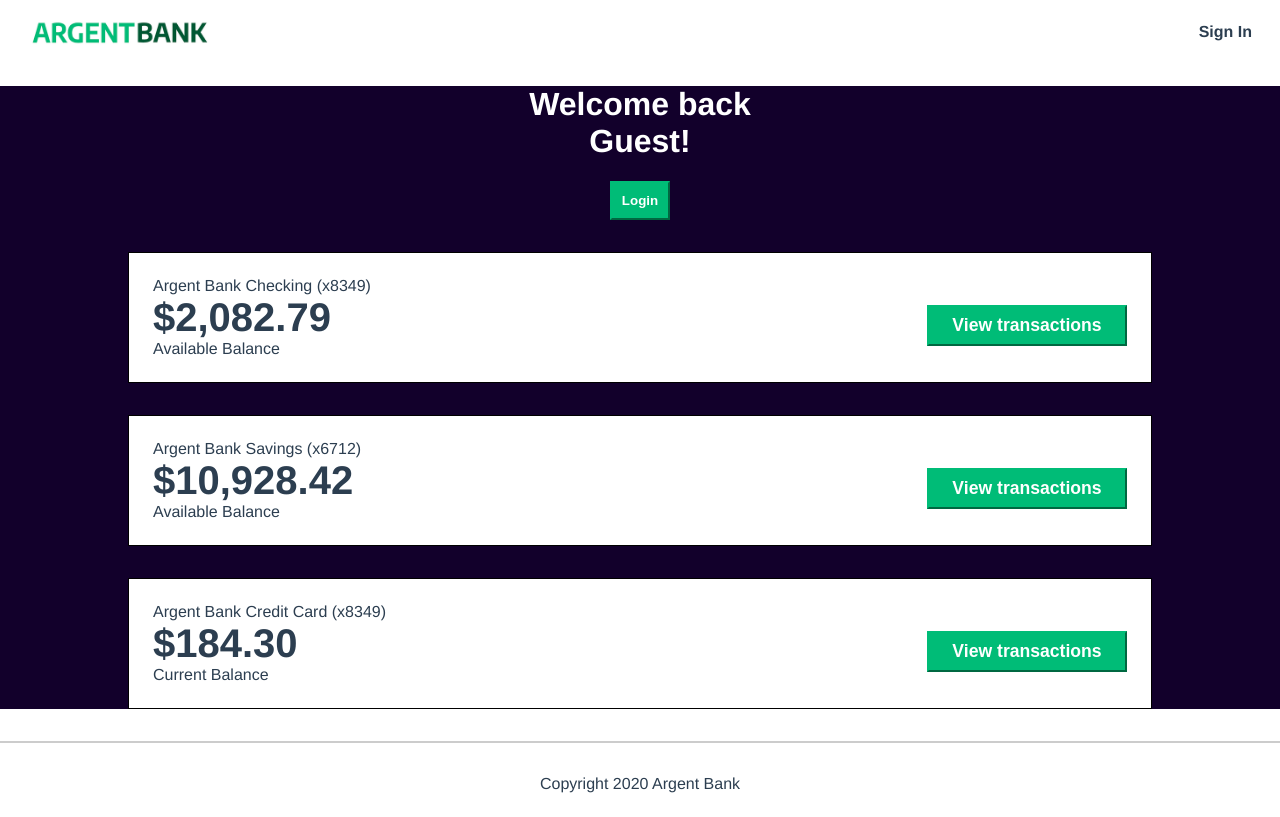
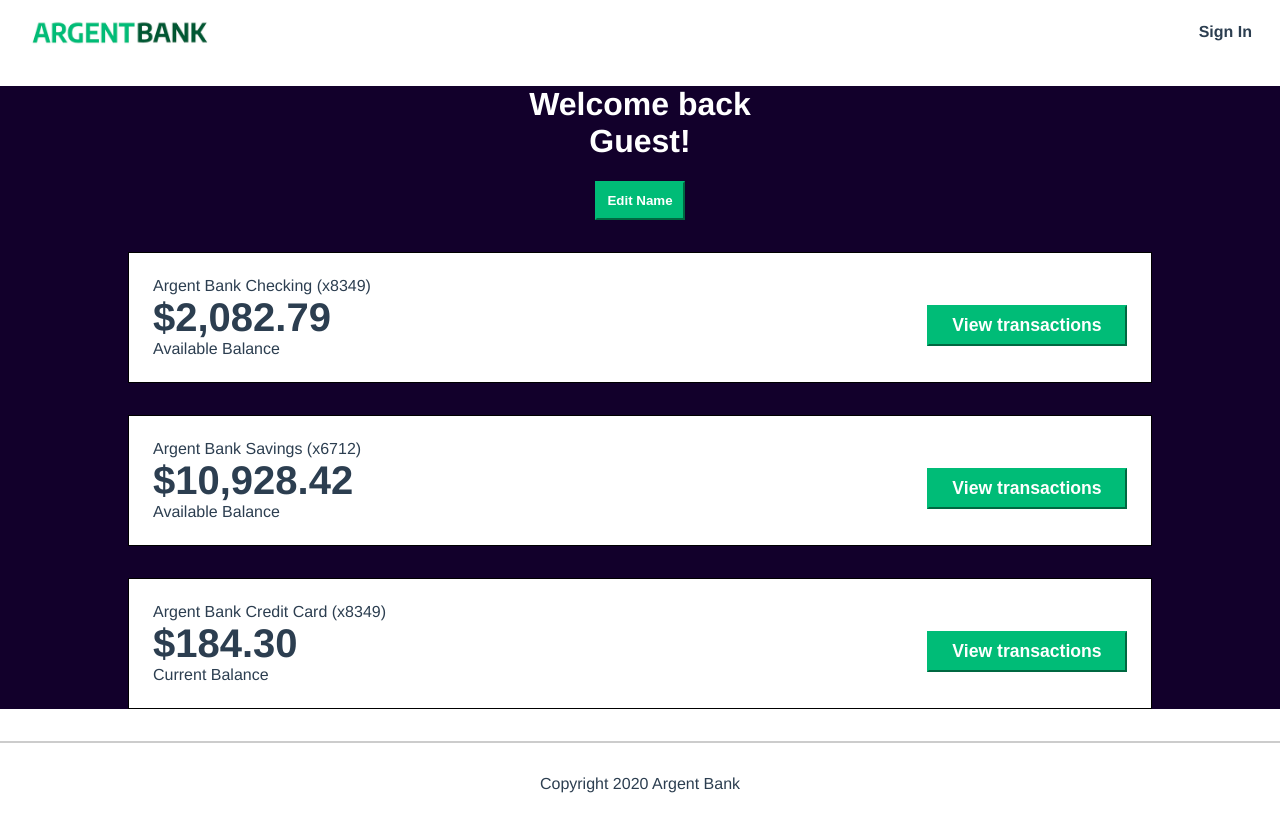
Before and after one commit to Ekkylibre/argentbank, a React (Vite) app: page /profile in a window 1280 px wide. Built offline with nearby package versions, Linux system fonts and the light colour scheme.

Commit message:
🚧  Pages > Profile > Use Firstname

```diff
--- a/src/actions/authActions.js
+++ b/src/actions/authActions.js
@@ -10,8 +10,7 @@ export const login = (email, password) => {
 
       // Vérifier la réponse du backend
       if (response.status === 200) {
-        const { token, firstName } = response.data; // Assurez-vous que votre backend retourne bien le prénom
-        dispatch({ type: 'LOGIN_SUCCESS', payload: { token, firstName } });
+        dispatch({ type: 'LOGIN_SUCCESS', payload: response.data }); // Utilisez response.data qui doit contenir les informations de l'utilisateur
       } else {
         dispatch({ type: 'LOGIN_FAILURE', payload: { error: 'Invalid username or password' } });
       }
--- a/src/pages/Profile.jsx
+++ b/src/pages/Profile.jsx
@@ -1,30 +1,18 @@
-import { useEffect } from 'react';
-import { useSelector, useDispatch } from 'react-redux';
-import { login } from '../actions/authActions';
-import Navbar from '../components/NavBar';
-import Footer from '../components/Footer';
+import { useSelector } from 'react-redux';
+import Footer from "../components/Footer";
+import Navbar from "../components/NavBar";
 
 function Profile() {
-  const dispatch = useDispatch();
-  const user = useSelector(state => state.auth.user);
-
-  useEffect(() => {
-    // Vous pouvez implémenter ici une logique pour charger les détails du profil si nécessaire
-    // Par exemple, dispatch une action pour récupérer les informations du profil depuis le backend
-  }, []);
-
-  const handleLogin = () => {
-    // Exemple de fonction pour se connecter, appelant votre action `login`
-    dispatch(login('example@email.com', 'password123')); // Remplacez par vos variables de formulaire
-  };
+  const user = useSelector(state => state.auth.user); // Récupération de l'utilisateur depuis l'état Redux
+console.log(user)
 
   return (
     <>
       <Navbar />
       <main className="main bg-dark">
         <div className="header">
-          <h1>Welcome back<br />{user && user.firstName ? user.firstName : 'Guest'}!</h1>
-          <button className="edit-button" onClick={handleLogin}>Login</button>
+          <h1>Welcome back<br />{user ? `${user.body.firstName} ${user.body.lastName}` : 'Guest'}!</h1> {/* Affichage du prénom de l'utilisateur */}
+          <button className="edit-button">Edit Name</button>
         </div>
         <h2 className="sr-only">Accounts</h2>
         <section className="account">
--- a/src/reducers/authReducer.js
+++ b/src/reducers/authReducer.js
@@ -1,5 +1,3 @@
-// authReducer.js
-
 const initialState = {
   isAuthenticated: false,
   user: null,
@@ -9,11 +7,11 @@ const initialState = {
 const authReducer = (state = initialState, action) => {
   switch (action.type) {
     case 'LOGIN_SUCCESS':
-      console.log('Connexion réussie pour l\'utilisateur:', action.payload.firstName);
+      console.log('Connexion réussie pour l\'utilisateur:', action.payload);
       return {
         ...state,
         isAuthenticated: true,
-        user: { firstName: action.payload.firstName },
+        user: action.payload, // Assurez-vous que action.payload contient toutes les informations de l'utilisateur nécessaires
         error: null,
       };
     case 'LOGIN_FAILURE':
```
